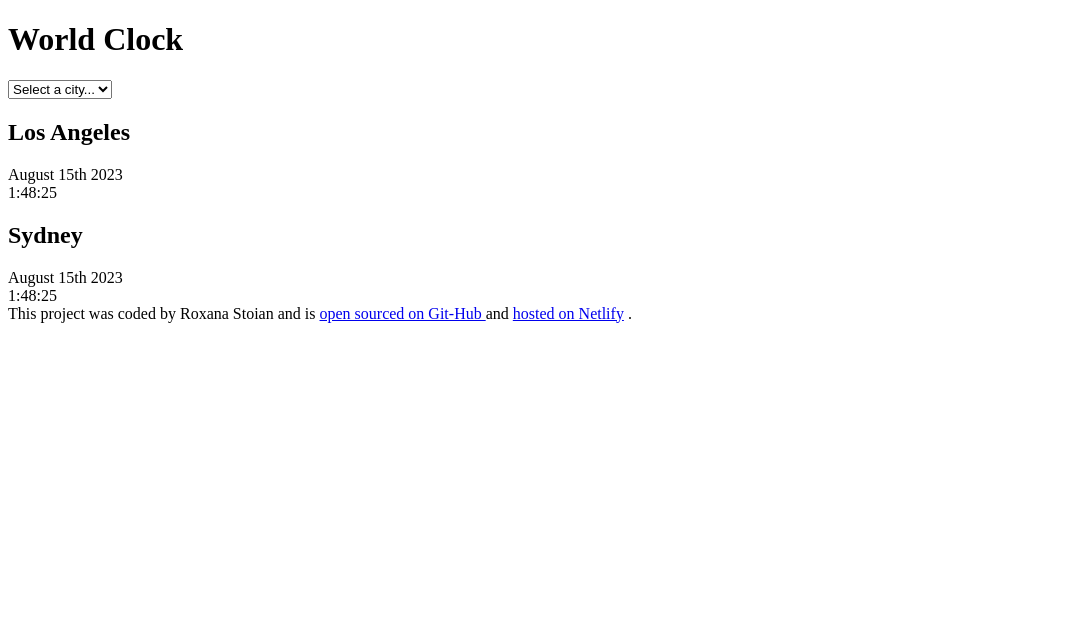
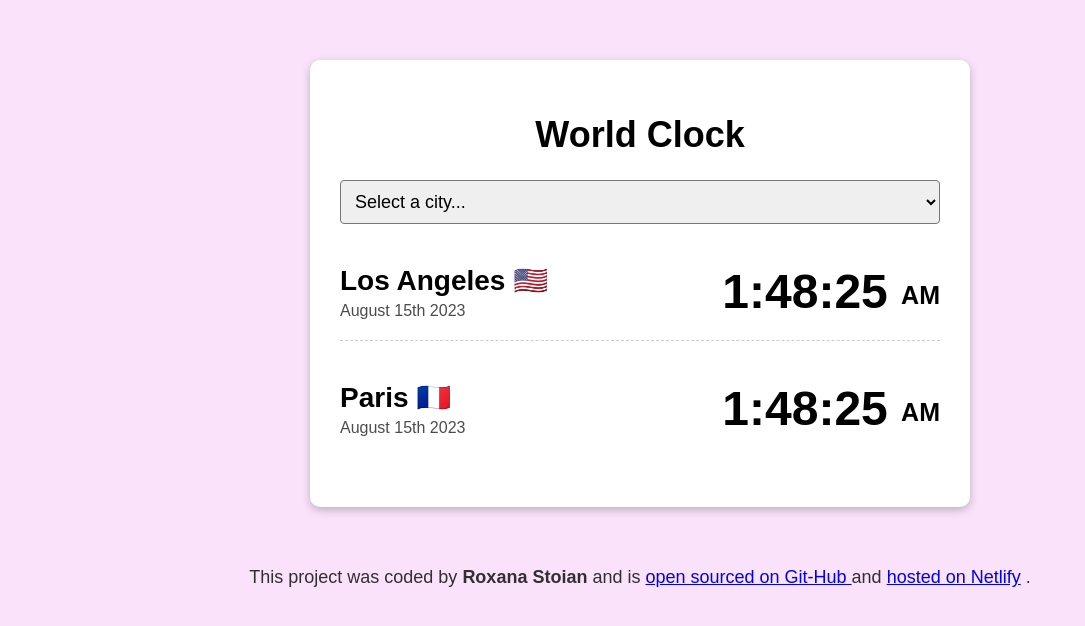
Before and after one commit to roxanastoian/world-clock-app, a plain HTML site: page index.html in a window 1280 px wide. Shown: the whole page, without its empty margins (0-1085 px from the left). Drawn offline with Linux system fonts and the light colour scheme.

Commit message:
Styled the project with CSS

```diff
--- a/css/style.css
+++ b/css/style.css
@@ -0,0 +1,63 @@
+body {
+  background-color: #fae3fa;
+  font-family: sans-serif;
+}
+
+h1 {
+  text-align: center;
+  font-size: 36px;
+}
+h2 {
+  margin: 0 0 5px;
+  font-size: 28px;
+}
+
+.container {
+  max-width: 600px;
+  margin: 60px auto;
+  background-color: white;
+  padding: 30px;
+  border-radius: 10px;
+  box-shadow: rgba(0, 0, 0, 0.24) 0px 3px 8px;
+}
+
+select {
+  display: block;
+  width: 100%;
+  padding: 10px;
+  border-radius: 4px;
+  font-size: 18px;
+}
+
+.city {
+  display: flex;
+  justify-content: space-between;
+  margin: 20px 0;
+  padding: 20px 0;
+  border-bottom: 1px dashed rgb(0, 0, 0, 0.2);
+}
+
+.city:last-child {
+  border: none;
+}
+
+.date {
+  opacity: 0.7;
+}
+
+.time {
+  font-size: 48px;
+  font-weight: bold;
+}
+
+.time small {
+  font-size: 25px;
+  vertical-align: middle;
+  line-height: 36px;
+}
+
+footer {
+  text-align: center;
+  font-size: 18px;
+  color: rgb(0, 0, 0, 0.8);
+}
--- a/index.html
+++ b/index.html
@@ -18,19 +18,24 @@
       </select>
 
       <div class="city">
-        <h2>Los Angeles</h2>
-        <div class="date">August 15th 2023</div>
-        <div class="time">1:48:25</div>
+        <div>
+          <h2>Los Angeles 🇺🇸</h2>
+          <div class="date">August 15th 2023</div>
+        </div>
+        <div class="time">1:48:25 <small>AM</small></div>
       </div>
+
       <div class="city">
-        <h2>Sydney</h2>
-        <div class="date">August 15th 2023</div>
-        <div class="time">1:48:25</div>
+        <div>
+          <h2>Paris 🇫🇷</h2>
+          <div class="date">August 15th 2023</div>
+        </div>
+        <div class="time">1:48:25 <small>AM</small></div>
       </div>
     </div>
 
     <footer>
-      This project was coded by Roxana Stoian and is
+      This project was coded by <strong>Roxana Stoian</strong> and is
       <a href="https://github.com/roxanastoian/world-clock-app" target="_blank"
         >open sourced on Git-Hub
       </a>
```
